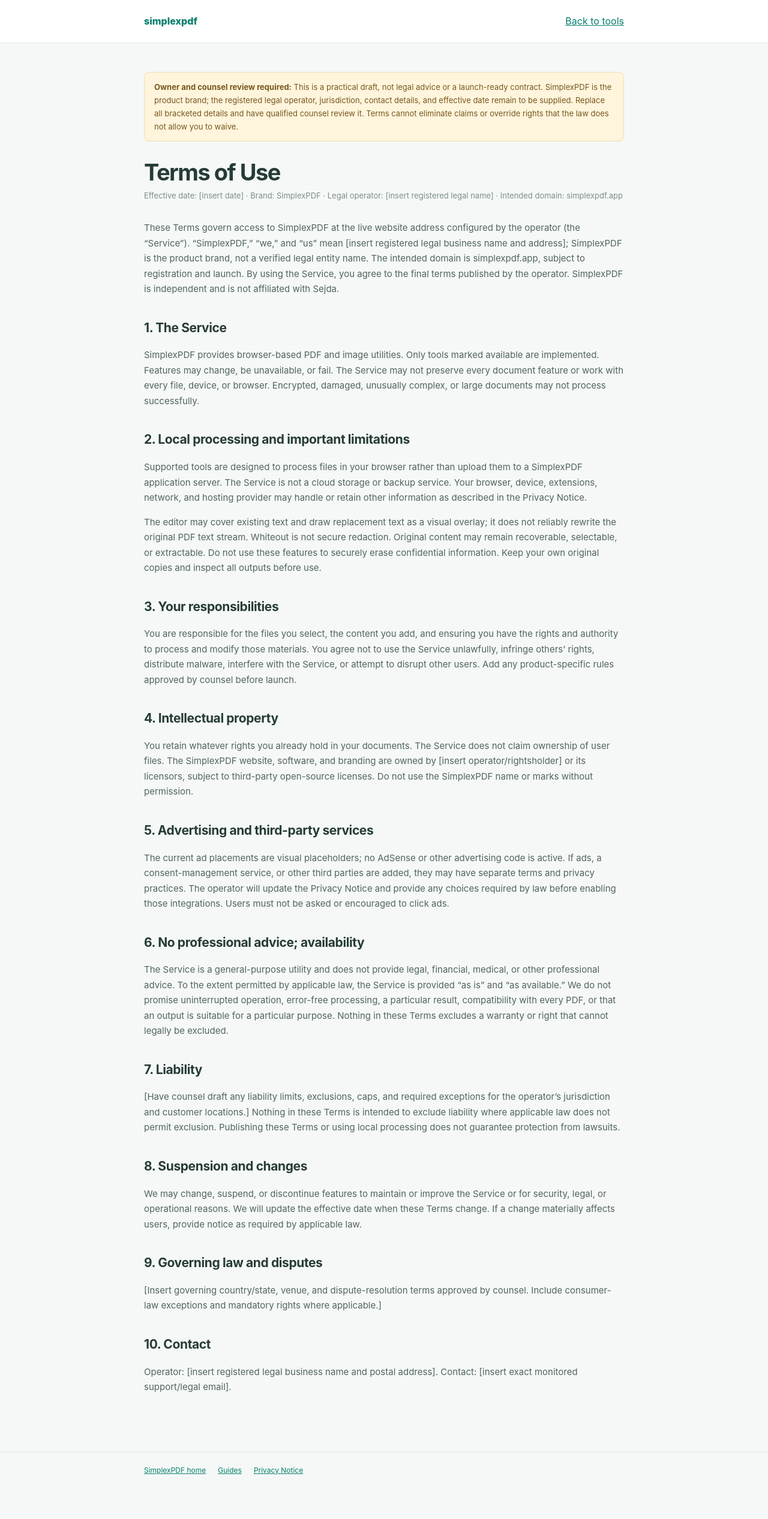
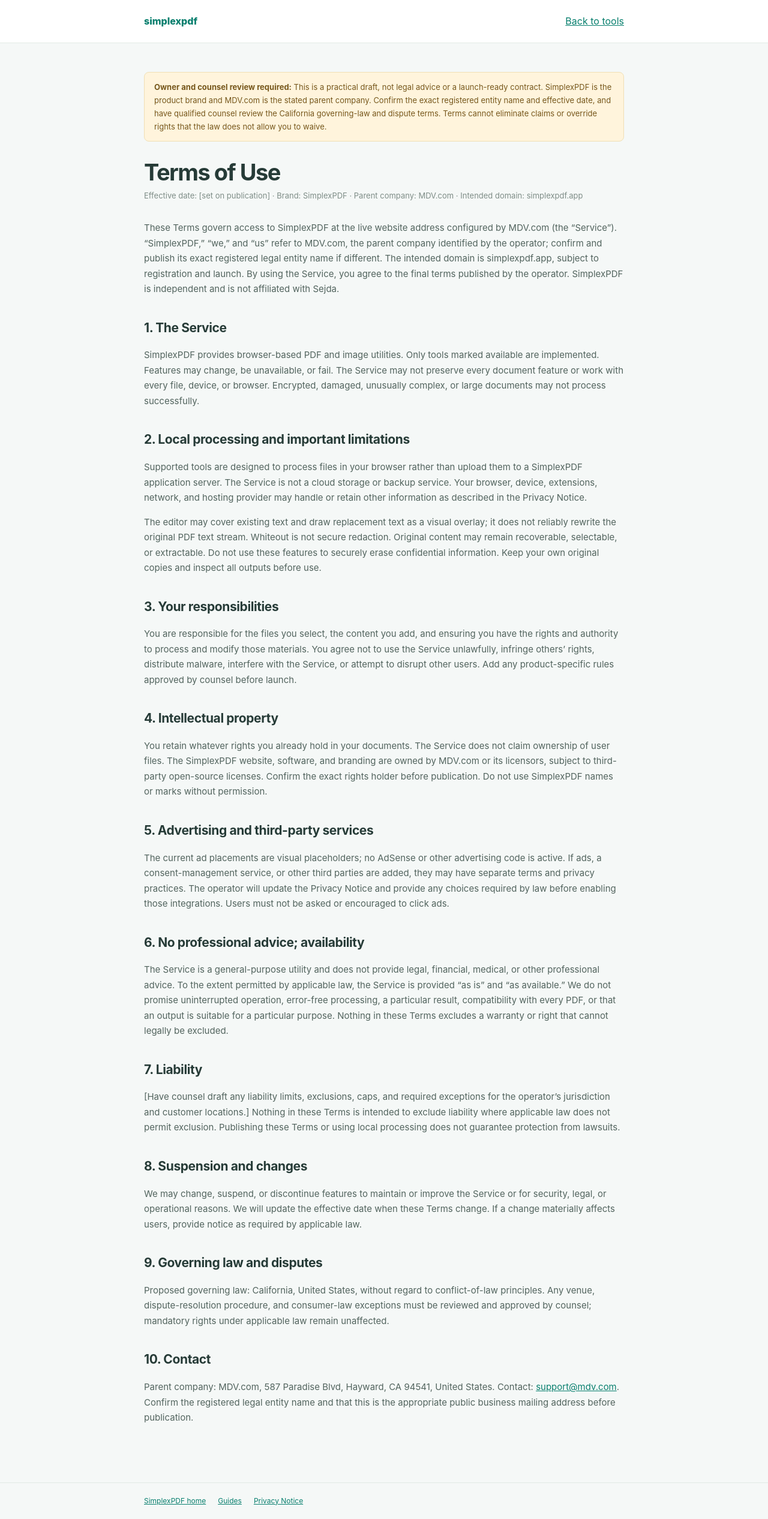
Before and after one commit to judaro26/simplePDF, a website built with Vite: page terms.html in a window 1280 px wide. Shown: the whole page at 60% size. Before the commit the page ends 2482 px from the top, so only its background shows below. Built offline with nearby package versions, Linux system fonts and the light colour scheme.

Commit message:
Hide editor upload prompt and complete contact details

```diff
--- a/src/editor-responsive.css
+++ b/src/editor-responsive.css
@@ -1,4 +1,4 @@
-.editor-options-toggle{display:none}
+.editor-options-toggle{display:none}[hidden]{display:none!important}
 .ad-rail{display:none}
 .ad-rail-label{font-size:8px;letter-spacing:1px;color:#96a59f;text-align:center}.ad-rail-card{width:100%;height:min(600px,calc(100vh - 140px));min-height:270px;border:1px dashed #d4e0da;border-radius:8px;background:#f8fbf9;display:flex;flex-direction:column;align-items:center;justify-content:center;text-align:center;padding:13px;color:#86958f}.ad-rail-icon{width:27px;height:27px;border:1px solid #dce7e1;border-radius:7px;display:grid;place-items:center;font-size:8px;font-weight:800;letter-spacing:.4px;color:#7d9188;background:#fff}.ad-rail-card b{font-size:10px;color:#536960;margin-top:10px}.ad-rail-card p{font-size:9px;line-height:1.5;margin:7px 0;color:#899891}.ad-rail-card small{font-size:8px;color:#a0aca7}
 @media(min-width:1360px){.editor-shell{grid-template-columns:190px minmax(0,1fr) 230px 160px}.ad-rail{display:flex;flex-direction:column;align-items:center;gap:10px;overflow:auto;padding:16px 10px;border-left:1px solid #e0e9e4;background:#f8faf9}}
--- a/terms.html
+++ b/terms.html
@@ -10,10 +10,10 @@
 <body>
   <header class="legal-head"><nav><a class="legal-brand" href="/">simplexpdf</a><a href="/">Back to tools</a></nav></header>
   <main class="legal-main">
-    <div class="draft"><b>Owner and counsel review required:</b> This is a practical draft, not legal advice or a launch-ready contract. SimplexPDF is the product brand; the registered legal operator, jurisdiction, contact details, and effective date remain to be supplied. Replace all bracketed details and have qualified counsel review it. Terms cannot eliminate claims or override rights that the law does not allow you to waive.</div>
+    <div class="draft"><b>Owner and counsel review required:</b> This is a practical draft, not legal advice or a launch-ready contract. SimplexPDF is the product brand and MDV.com is the stated parent company. Confirm the exact registered entity name and effective date, and have qualified counsel review the California governing-law and dispute terms. Terms cannot eliminate claims or override rights that the law does not allow you to waive.</div>
     <h1>Terms of Use</h1>
-    <div class="updated">Effective date: [insert date] · Brand: SimplexPDF · Legal operator: [insert registered legal name] · Intended domain: simplexpdf.app</div>
-    <p>These Terms govern access to SimplexPDF at the live website address configured by the operator (the “Service”). “SimplexPDF,” “we,” and “us” mean [insert registered legal business name and address]; SimplexPDF is the product brand, not a verified legal entity name. The intended domain is simplexpdf.app, subject to registration and launch. By using the Service, you agree to the final terms published by the operator. SimplexPDF is independent and is not affiliated with Sejda.</p>
+    <div class="updated">Effective date: [set on publication] · Brand: SimplexPDF · Parent company: MDV.com · Intended domain: simplexpdf.app</div>
+    <p>These Terms govern access to SimplexPDF at the live website address configured by MDV.com (the “Service”). “SimplexPDF,” “we,” and “us” refer to MDV.com, the parent company identified by the operator; confirm and publish its exact registered legal entity name if different. The intended domain is simplexpdf.app, subject to registration and launch. By using the Service, you agree to the final terms published by the operator. SimplexPDF is independent and is not affiliated with Sejda.</p>
 
     <h2>1. The Service</h2>
     <p>SimplexPDF provides browser-based PDF and image utilities. Only tools marked available are implemented. Features may change, be unavailable, or fail. The Service may not preserve every document feature or work with every file, device, or browser. Encrypted, damaged, unusually complex, or large documents may not process successfully.</p>
@@ -26,7 +26,7 @@
     <p>You are responsible for the files you select, the content you add, and ensuring you have the rights and authority to process and modify those materials. You agree not to use the Service unlawfully, infringe others’ rights, distribute malware, interfere with the Service, or attempt to disrupt other users. Add any product-specific rules approved by counsel before launch.</p>
 
     <h2>4. Intellectual property</h2>
-    <p>You retain whatever rights you already hold in your documents. The Service does not claim ownership of user files. The SimplexPDF website, software, and branding are owned by [insert operator/rightsholder] or its licensors, subject to third-party open-source licenses. Do not use the SimplexPDF name or marks without permission.</p>
+    <p>You retain whatever rights you already hold in your documents. The Service does not claim ownership of user files. The SimplexPDF website, software, and branding are owned by MDV.com or its licensors, subject to third-party open-source licenses. Confirm the exact rights holder before publication. Do not use SimplexPDF names or marks without permission.</p>
 
     <h2>5. Advertising and third-party services</h2>
     <p>The current ad placements are visual placeholders; no AdSense or other advertising code is active. If ads, a consent-management service, or other third parties are added, they may have separate terms and privacy practices. The operator will update the Privacy Notice and provide any choices required by law before enabling those integrations. Users must not be asked or encouraged to click ads.</p>
@@ -41,10 +41,10 @@
     <p>We may change, suspend, or discontinue features to maintain or improve the Service or for security, legal, or operational reasons. We will update the effective date when these Terms change. If a change materially affects users, provide notice as required by applicable law.</p>
 
     <h2>9. Governing law and disputes</h2>
-    <p>[Insert governing country/state, venue, and dispute-resolution terms approved by counsel. Include consumer-law exceptions and mandatory rights where applicable.]</p>
+    <p>Proposed governing law: California, United States, without regard to conflict-of-law principles. Any venue, dispute-resolution procedure, and consumer-law exceptions must be reviewed and approved by counsel; mandatory rights under applicable law remain unaffected.</p>
 
     <h2>10. Contact</h2>
-    <p>Operator: [insert registered legal business name and postal address]. Contact: [insert exact monitored support/legal email].</p>
+    <p>Parent company: MDV.com, 587 Paradise Blvd, Hayward, CA 94541, United States. Contact: <a href="mailto:support@mdv.com">support@mdv.com</a>. Confirm the registered legal entity name and that this is the appropriate public business mailing address before publication.</p>
   </main>
   <footer class="legal-foot"><nav><a href="/">SimplexPDF home</a><a href="/guides/">Guides</a><a href="/privacy.html">Privacy Notice</a></nav></footer>
 </body>
```
Also changed, not shown: privacy.html (+5 -5 lines).
